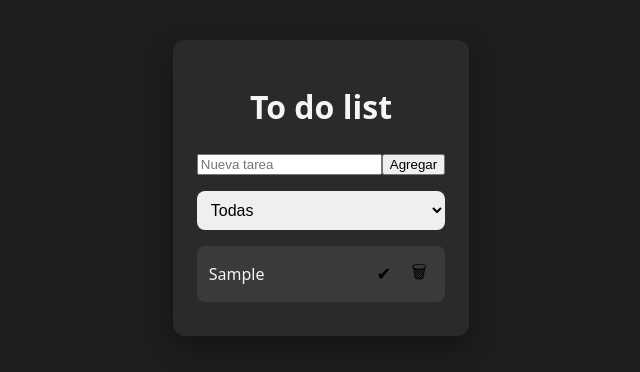
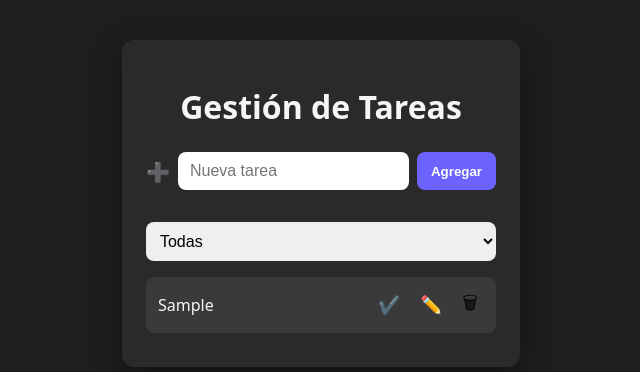
Before and after one commit to lovrdes/todolist-tp, a React (Vite) app in the folder todolist-tp/: page / in a window 1280 px wide. Both pictures are taken after typing "Sample" into the empty fields and a click on the button "Agregar". Shown: the top 372 px of the page, without its empty margins (319-959 px from the left). Built offline with nearby package versions, Linux system fonts and the light colour scheme.

Commit message:
correción de errores y validacion

```diff
--- a/todolist-tp/src/App.jsx
+++ b/todolist-tp/src/App.jsx
@@ -5,32 +5,12 @@ import TodoList from './components/TodoList';
 import { loadTodos, saveTodos } from './utils/localStorage';
 
 function App() {
-
   const [todos, setTodos] = useState(() => loadTodos());
-
   const [filter, setFilter] = useState('all');
-
 
   useEffect(() => {
     saveTodos(todos);
   }, [todos]);
-
-
-    const toggleTodo = (id) => {
-        setTodos(prev =>
-            prev.map(todo =>
-                todo.id === id
-                    ? { ...todo, completed: !todo.completed }
-                    : todo
-            )
-        );
-    };
-
-
-    const deleteTodo = (id) => {
-        setTodos(prev => prev.filter(todo => todo.id !== id));
-    };
-
 
   const filteredTodos = todos.filter(todo => {
     if (filter === 'completed') return todo.completed;
@@ -40,27 +20,17 @@ function App() {
 
   return (
     <div className="app">
-            <h1>To do list</h1>
-
+      <h1>Gestión de Tareas</h1>
 
       <Form setTodos={setTodos} />
 
-
-            <select
-                value={filter}
-                onChange={(e) => setFilter(e.target.value)}
-            >
+      <select value={filter} onChange={(e) => setFilter(e.target.value)}>
         <option value="all">Todas</option>
         <option value="completed">Completadas</option>
         <option value="pending">Pendientes</option>
       </select>
 
-
-            <TodoList
-                todos={filteredTodos}
-                toggleTodo={toggleTodo}
-                deleteTodo={deleteTodo}
-            />
+      <TodoList todos={filteredTodos} setTodos={setTodos} />
     </div>
   );
 }
--- a/todolist-tp/src/components/Form.jsx
+++ b/todolist-tp/src/components/Form.jsx
@@ -1,12 +1,19 @@
 import { useState } from 'react';
+import { validateTodo } from '../utils/validations';
 
 export default function Form({ setTodos }) {
   const [text, setText] = useState('');
+  const [error, setError] = useState('');
 
   const handleSubmit = (e) => {
     e.preventDefault();
 
-    if (!text.trim()) return;
+    const validationError = validateTodo(text);
+
+    if (validationError) {
+      setError(validationError);
+      return;
+    }
 
     setTodos(prev => [
       ...prev,
@@ -18,16 +25,29 @@ export default function Form({ setTodos }) {
     ]);
 
     setText('');
+    setError('');
   };
 
   return (
-    <form onSubmit={handleSubmit}>
-      <input
-        value={text}
-        onChange={(e) => setText(e.target.value)}
-        placeholder="Nueva tarea"
-      />
-      <button type="submit">Agregar</button>
+    <form onSubmit={handleSubmit} className="form">
+      <div className="input-icon">
+        <span>➕</span>
+
+        <input
+          type="text"
+          placeholder="Nueva tarea"
+          value={text}
+          onChange={(e) => {
+            setText(e.target.value);
+            if (error) setError('');
+          }}
+          aria-label="Agregar nueva tarea"
+        />
+
+        <button type="submit">Agregar</button>
+      </div>
+
+      {error && <p className="error">{error}</p>}
     </form>
   );
 }
--- a/todolist-tp/src/components/Todo.jsx
+++ b/todolist-tp/src/components/Todo.jsx
@@ -1,12 +1,69 @@
-export default function Todo({ todo, toggleTodo, deleteTodo }) {
+import { useState } from 'react';
+import { validateTodo } from '../utils/validations';
+
+export default function Todo({ todo, setTodos }) {
+  const [editing, setEditing] = useState(false);
+  const [text, setText] = useState(todo.text);
+  const [error, setError] = useState('');
+
+  const toggleComplete = () => {
+    setTodos(prev =>
+      prev.map(t =>
+        t.id === todo.id
+          ? { ...t, completed: !t.completed }
+          : t
+      )
+    );
+  };
+
+  const handleDelete = () => {
+    const confirmDelete = confirm('¿Seguro que querés eliminar esta tarea?');
+    if (!confirmDelete) return;
+
+    setTodos(prev => prev.filter(t => t.id !== todo.id));
+  };
+
+  const handleEdit = () => {
+    const validationError = validateTodo(text);
+    if (validationError) {
+      setError(validationError);
+      return;
+    }
+
+    setTodos(prev =>
+      prev.map(t =>
+        t.id === todo.id ? { ...t, text } : t
+      )
+    );
+
+    setEditing(false);
+    setError('');
+  };
+
   return (
     <li className={todo.completed ? 'completed' : ''}>
-      <span>{todo.text}</span>
-
-      <div className="icons">
-        <button onClick={() => toggleTodo(todo.id)}>✔</button>
-        <button onClick={() => deleteTodo(todo.id)}>🗑</button>
-      </div>
+      {editing ? (
+        <>
+          <input
+            value={text}
+            onChange={(e) => {
+              setText(e.target.value);
+              if (error) setError('');
+            }}
+          />
+          <button onClick={handleEdit}>Guardar</button>
+          {error && <p className="error">{error}</p>}
+        </>
+      ) : (
+        <>
+          <span>{todo.text}</span>
+          <div className="icons">
+            <button onClick={toggleComplete}>✔️</button>
+            <button onClick={() => setEditing(true)}>✏️</button>
+            <button onClick={handleDelete}>🗑</button>
+          </div>
+        </>
+      )}
     </li>
   );
 }
--- a/todolist-tp/src/components/TodoList.jsx
+++ b/todolist-tp/src/components/TodoList.jsx
@@ -1,6 +1,6 @@
 import Todo from './Todo';
 
-export default function TodoList({ todos, toggleTodo, deleteTodo }) {
+export default function TodoList({ todos, setTodos }) {
   if (!todos.length) return <p>No hay tareas</p>;
 
   return (
@@ -9,8 +9,7 @@ export default function TodoList({ todos, toggleTodo, deleteTodo }) {
         <Todo
           key={todo.id}
           todo={todo}
-          toggleTodo={toggleTodo}
-          deleteTodo={deleteTodo}
+          setTodos={setTodos}
         />
       ))}
     </ul>
--- /dev/null
+++ b/todolist-tp/src/utils/validations.js
@@ -0,0 +1,11 @@
+export const validateTodo = (text) => {
+  if (!text.trim()) {
+    return 'La tarea no puede estar vacía';
+  }
+
+  if (text.trim().length < 3) {
+    return 'La tarea debe tener al menos 3 caracteres';
+  }
+
+  return '';
+};
```
Lines whose indentation alone changed are shown as unchanged.
